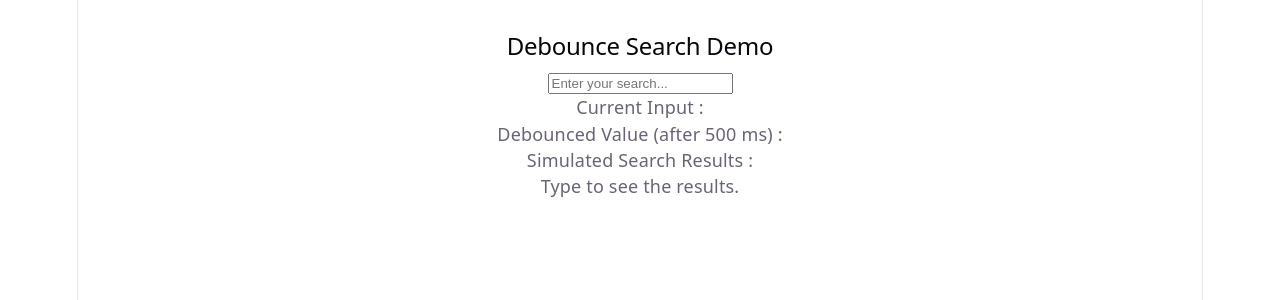
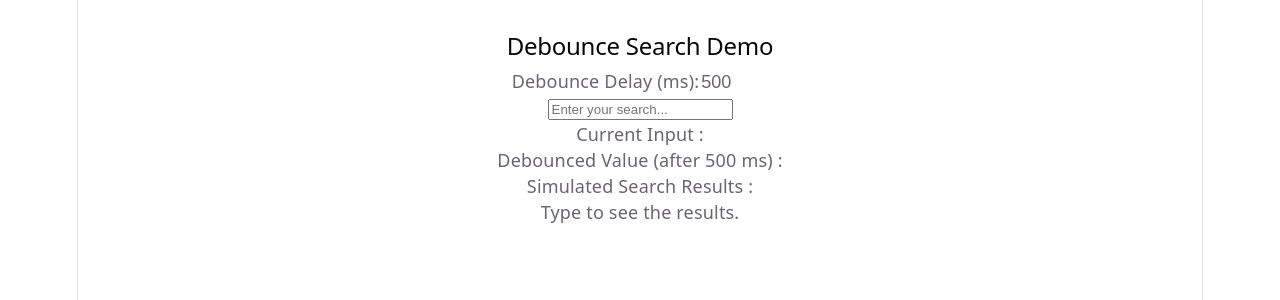
Before and after one commit to divzmadhu/mod-10-lab-02-react-custom-hooks-pagination, a React (Vite) app in the folder lab_02_custom_hooks/: page / in a window 1280 px wide. Shown: the top 300 px of the page. Built offline with nearby package versions, Linux system fonts and the light colour scheme.

Commit message:
Complete debounce search demo with adjustable delay

```diff
--- a/lab_02_custom_hooks/src/App.css
+++ b/lab_02_custom_hooks/src/App.css
@@ -6,3 +6,11 @@
   border-radius: 8px;
 
 }
+.delay-control input {
+    width: 65px;
+    border: none;
+    background: transparent;
+    color: inherit;
+    font-size: inherit;
+    outline: none;
+}
--- a/lab_02_custom_hooks/src/components/DebounceSearchDemo/DebounceSearchDemo.tsx
+++ b/lab_02_custom_hooks/src/components/DebounceSearchDemo/DebounceSearchDemo.tsx
@@ -7,7 +7,8 @@ import fruits from "../../data/fruits";
 export default function DebounceSearchDemo() {
     const [searchText, setSearchText] = useState("");
     const [searchResults, setSearchResults] = useState<typeof fruits>([]);
-    const debouncedValue = useDebounce(searchText, 500);
+    const [delay, setDelay] = useState(500);
+    const debouncedValue = useDebounce(searchText, delay);
 
     useEffect(() => {
         const results = fruits.filter((fruit) =>
@@ -16,10 +17,29 @@ export default function DebounceSearchDemo() {
         setSearchResults(results);
     }, [debouncedValue]);
 
+    function increaseDelay() {
+        setDelay(delay + 100);
+    }
+
+    function decreaseDelay() {
+        setDelay(delay - 100);
+    }
+
 
     return (
         <div className="debounce-search">
             <h2>Debounce Search Demo</h2>
+            <div className="delay-control">
+                <label>Debounce Delay (ms):</label>
+
+                <input
+                    type="number"
+                    value={delay}
+                    onChange={(event) => setDelay(Number(event.target.value))}
+                    min="100"
+                    step="100"
+                />
+            </div>
             <input
                 type="text"
                 placeholder="Enter your search..."
```
